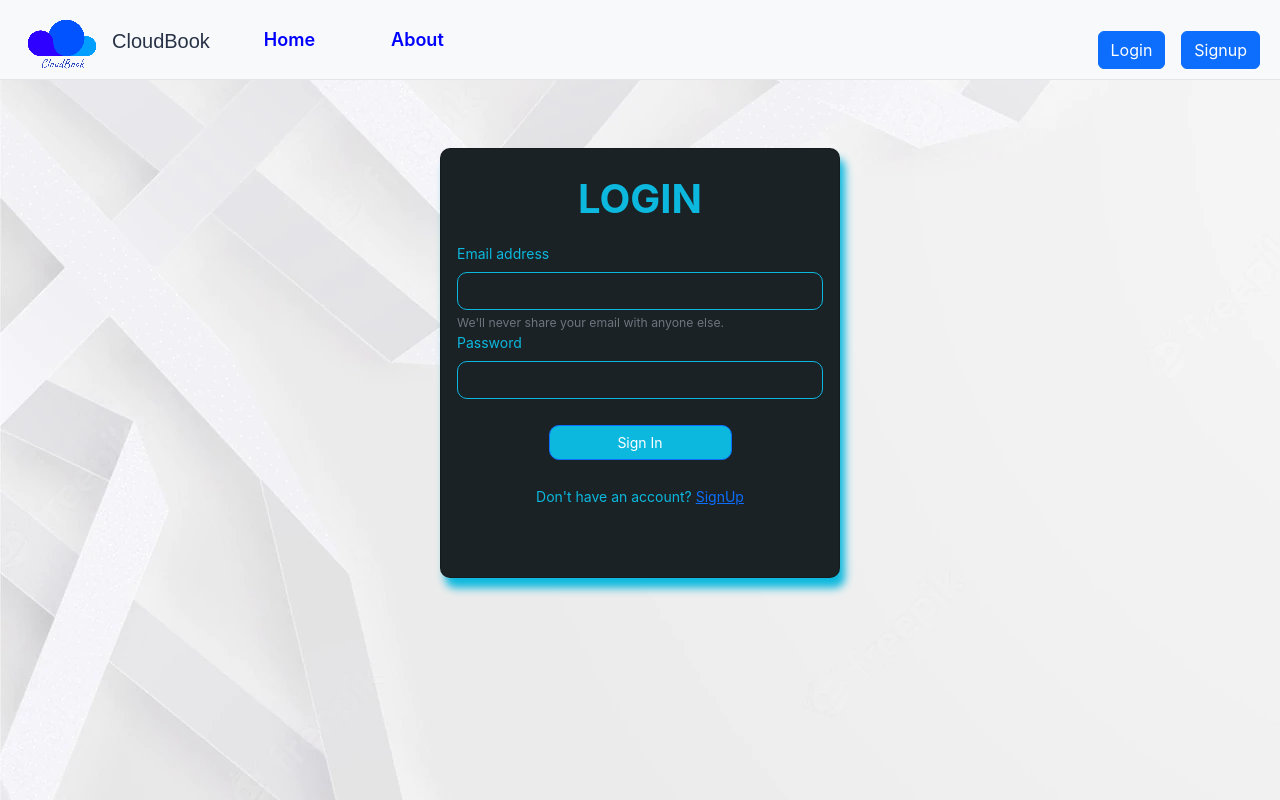
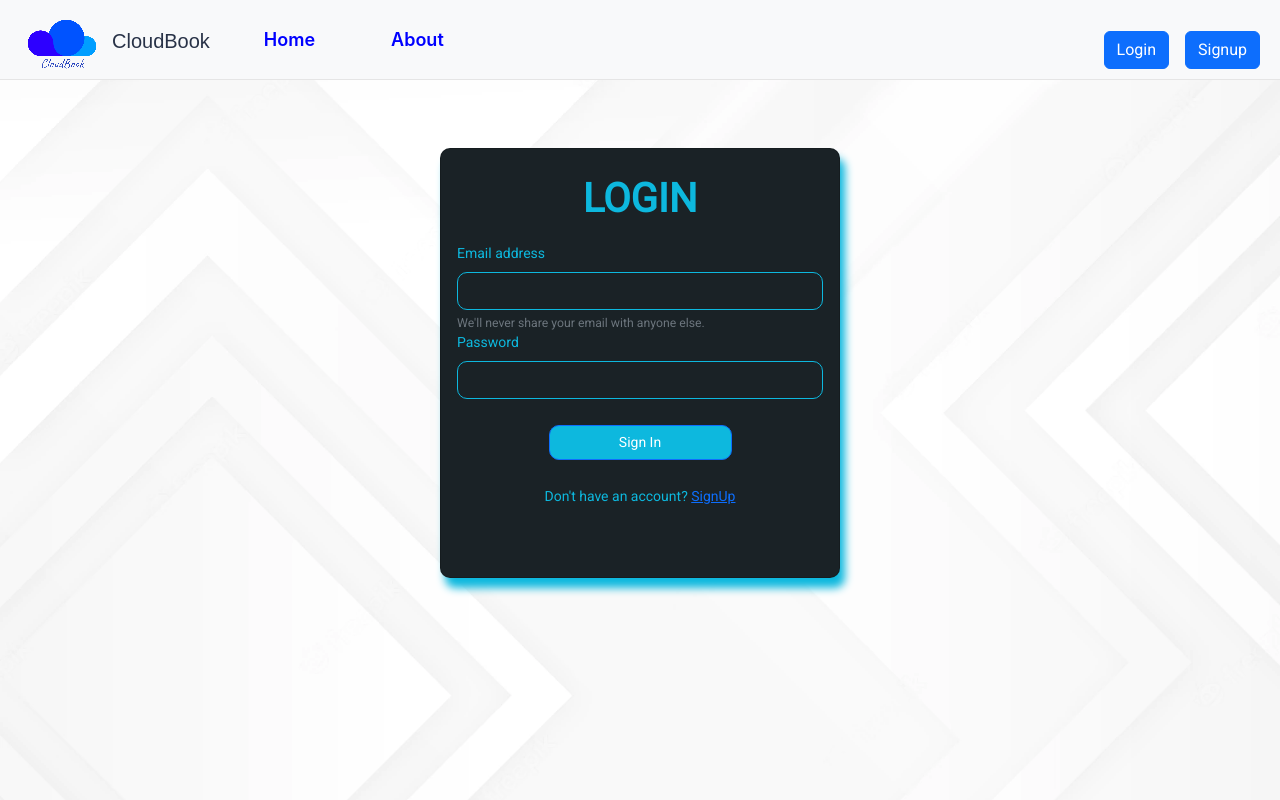
Before and after one commit to SidharthMishra-07/CloudBook, a React (Create React App) app: page /login in a window 1280 px wide. Built offline with nearby package versions, Linux system fonts and the light colour scheme.

Commit message:
Images Added

```diff
--- a/src/Components/Login.css
+++ b/src/Components/Login.css
@@ -9,6 +9,7 @@
 form{
     padding-top: 10px;
     font-size: 14px;
+    font-family: "Roboto",sans-serif;
     margin-top: 30px;
 }
 .login-form{
@@ -34,11 +35,13 @@ form{
 }
 .card-title{
     font-weight: 700;
+    font-family: "Roboto",sans-serif;
     padding-top: 20px;
 }
 .btnlogin{
     background: #0db8de !important;
     font-size: 14px;
+    font-family: "Roboto",sans-serif;
     transform: translateY(10px);
     border-radius: 10px !important;
 }
--- a/src/Components/signup.css
+++ b/src/Components/signup.css
@@ -8,6 +8,7 @@
 form{
     padding-top: 10px;
     font-size: 14px;
+    font-family: "Roboto",sans-serif;
     margin-top: 10px;
 }
 .login-form-signup{
@@ -23,11 +24,13 @@ form{
 }
 .card-title{
     font-weight: 700;
+    font-family: "Roboto",sans-serif;
     padding-top: 10px;
 }
 .btnlogin{
     background: #0db8de !important;
     font-size: 14px;
+    font-family: "Roboto",sans-serif;
     transform: translateY(10px);
     border-radius: 10px !important;
 }
--- a/src/index.css
+++ b/src/index.css
@@ -1,6 +1,8 @@
 body {
   margin: 0;
-  background: url("../assets/bg1.webp");
+  background: url("../assets/bg2.webp");
+  background-size: cover;
+  background-repeat: no-repeat;
   font-family: -apple-system, BlinkMacSystemFont, 'Segoe UI', 'Roboto', 'Oxygen',
     'Ubuntu', 'Cantarell', 'Fira Sans', 'Droid Sans', 'Helvetica Neue',
     sans-serif;
```
Also changed, not shown: assets/bg2.webp (added), assets/bg3.jpg (added).
